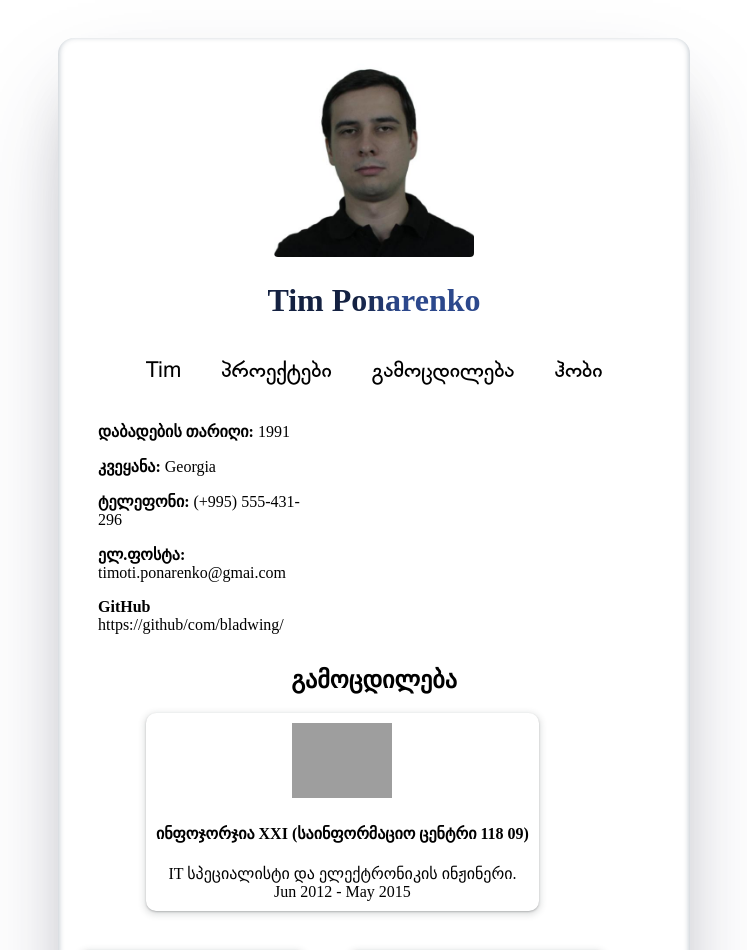
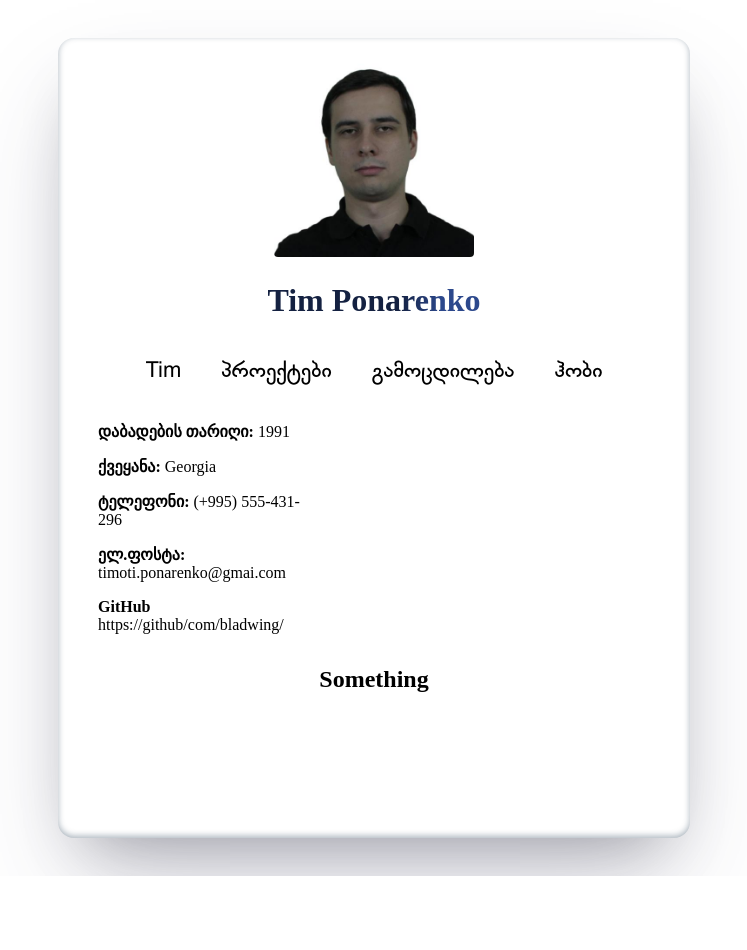
Before and after one commit to bladwing/TimPonarenkoPortfolio, a React (Create React App) app: page / in a window 1280 px wide. Shown: the top 950 px of the page, without its empty margins (266-1013 px from the left). After the commit the page ends 876 px from the top, so only its background shows below. Built offline with nearby package versions, Linux system fonts and the light colour scheme; grey boxes are pictures that could not be loaded.

Commit message:
change position for experience and fix some style

```diff
--- a/src/App.js
+++ b/src/App.js
@@ -1,6 +1,7 @@
 import React from "react";
 import { BrowserRouter as Router, Route, Routes } from "react-router-dom";
-import { Project, Experience, Hobby, Music, Films } from "./components/Pages";
+import { Project, Hobby, Music, Films } from "./components/Pages";
+import Experience from "./components/experience/experience";
 import Main from "./components/Main/Main";
 import Footer from "./components/Footer";
 import "./App.scss";
--- a/src/App.scss
+++ b/src/App.scss
@@ -13,6 +13,7 @@
   margin: 3% auto;
   background-color: #fff;
   box-shadow: rgba(50, 50, 93, 0.25) 0px 50px 100px -20px, rgba(0, 0, 0, 0.3) 0px 30px 60px -30px, rgba(10, 37, 64, 0.35) 0px -2px 6px 0px inset;
+  min-height: 800px;
 }
 
 .PhotoAndHeader {
--- a/src/components/Main/Main.jsx
+++ b/src/components/Main/Main.jsx
@@ -4,7 +4,7 @@ import "./main.scss";
 import "./NameEffect.scss";
 import Tim from "../../assets/Tim.jpg";
 import stockData from "../../utils/Information.json";
-import Experience from "../../utils/experience.json";
+
 
 export default function Main() {
   return (
@@ -41,27 +41,8 @@ export default function Main() {
           );
         })}
       </div>
-      <h2 className="experienceTitle">გამოცდილება</h2>
-      <div className="experienceCard">
-        {Experience.map((exp) => {
-          return (
-            <div key={exp.id} data={exp}>
-              <div className="Card">
-                <img
-                  src={exp.imageLink}
-                  alt={exp.alt}
-                  className="experienceLogo"
-                />
-                <h4>{exp.title}</h4>
+      <h2 className="experienceTitle">Something</h2>
 
-                <div> {exp.jobtitle}</div>
-
-                <div>{exp.years}</div>
-              </div>
-            </div>
-          );
-        })}
-      </div>
     </div>
   );
 }
--- a/src/components/Pages.jsx
+++ b/src/components/Pages.jsx
@@ -8,9 +8,6 @@ import ProjectImg from "../assets/Project.png";
 import HobbyImg from "../assets/hobby.jpg";
 import MusicImg from "../assets/music.png";
 import FilmsImg from "../assets/films.jpg";
-import ExperienceImg from "../assets/experience.png";
-
-
 
 export function Project() {
   return (
@@ -24,20 +21,6 @@ export function Project() {
       <div className="Content">
         <Projects />
       </div>
-    </div>
-  );
-}
-
-export function Experience() {
-  return (
-    <div>
-      <div className="PhotoAndHeader">
-        <img className="ProfilePhoto" src={ExperienceImg} alt="profilePhoto" />
-        <h1>გამოცდილება</h1>
-      </div>
-
-      <MainMenu />
-      <div className="Content"></div>
     </div>
   );
 }
--- /dev/null
+++ b/src/components/experience/experience.jsx
@@ -0,0 +1,37 @@
+import ExpBase from "../../utils/experience.json";
+import ExperienceImg from "../../assets/experience.png";
+import { MainMenu } from "../Menu";
+
+export default function Experience() {
+  return (
+    <div>
+      <div className="PhotoAndHeader">
+        <img className="ProfilePhoto" src={ExperienceImg} alt="profilePhoto" />
+        <h1>გამოცდილება</h1>
+      </div>
+
+      <MainMenu />
+
+      <div className="experienceCard">
+        {ExpBase.map((exp) => {
+          return (
+            <div key={exp.id} data={exp}>
+              <div className="Card">
+                <img
+                  src={exp.imageLink}
+                  alt={exp.alt}
+                  className="experienceLogo"
+                />
+                <h4>{exp.title}</h4>
+
+                <div> {exp.jobtitle}</div>
+
+                <div>{exp.years}</div>
+              </div>
+            </div>
+          );
+        })}
+      </div>
+    </div>
+  );
+}
--- a/src/utils/Information.json
+++ b/src/utils/Information.json
@@ -1,6 +1,6 @@
 [
   { "birthdayTitle": "დაბადების თარიღი:", "Birthday": "1991" },
-  { "contryTitle": "კვეყანა:", "Country": "Georgia" },
+  { "contryTitle": "ქვეყანა:", "Country": "Georgia" },
   {
     "expereienceTitle": "გამოცდილება:",
     "Experience": "აქ იქნება ინფორმაცია..."
```
Also changed, not shown: src/components/Main/data.json (added, +11 -0 lines).
